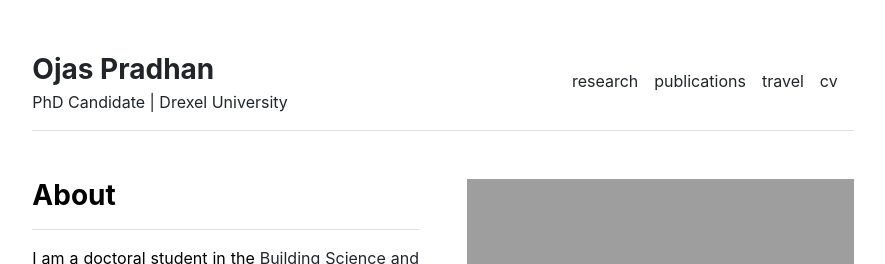
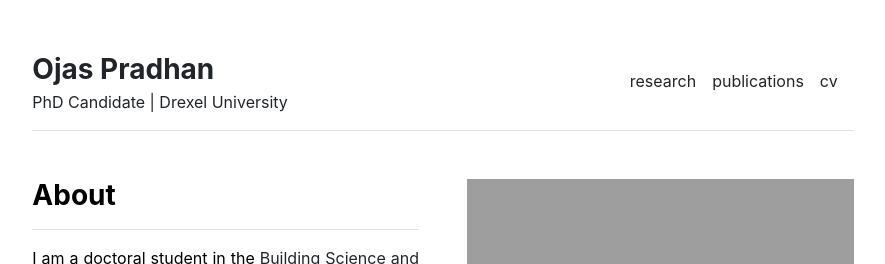
Before and after one commit to pradhanojas/pradhanojas.github.io, a Jekyll site: the page built from index.md, in a window 1280 px wide. Shown: the top 264 px of the page, without its empty margins (197-1082 px from the left). Built offline with Jekyll 4.4.1, drawn with Linux system fonts in a browser that asks for light colours.

Commit message:
Update settings.yml

```diff
--- a/_data/settings.yml
+++ b/_data/settings.yml
@@ -1,7 +1,6 @@
 menu:
 - {name: 'research', url: '/research'}
 - {name: 'publications', url: '/publications'}
-- {name: 'travel', url: '/travel'}
 
 courses:
 - {name: 'Vector Calculus', url: 'vector-calculus'}
```
